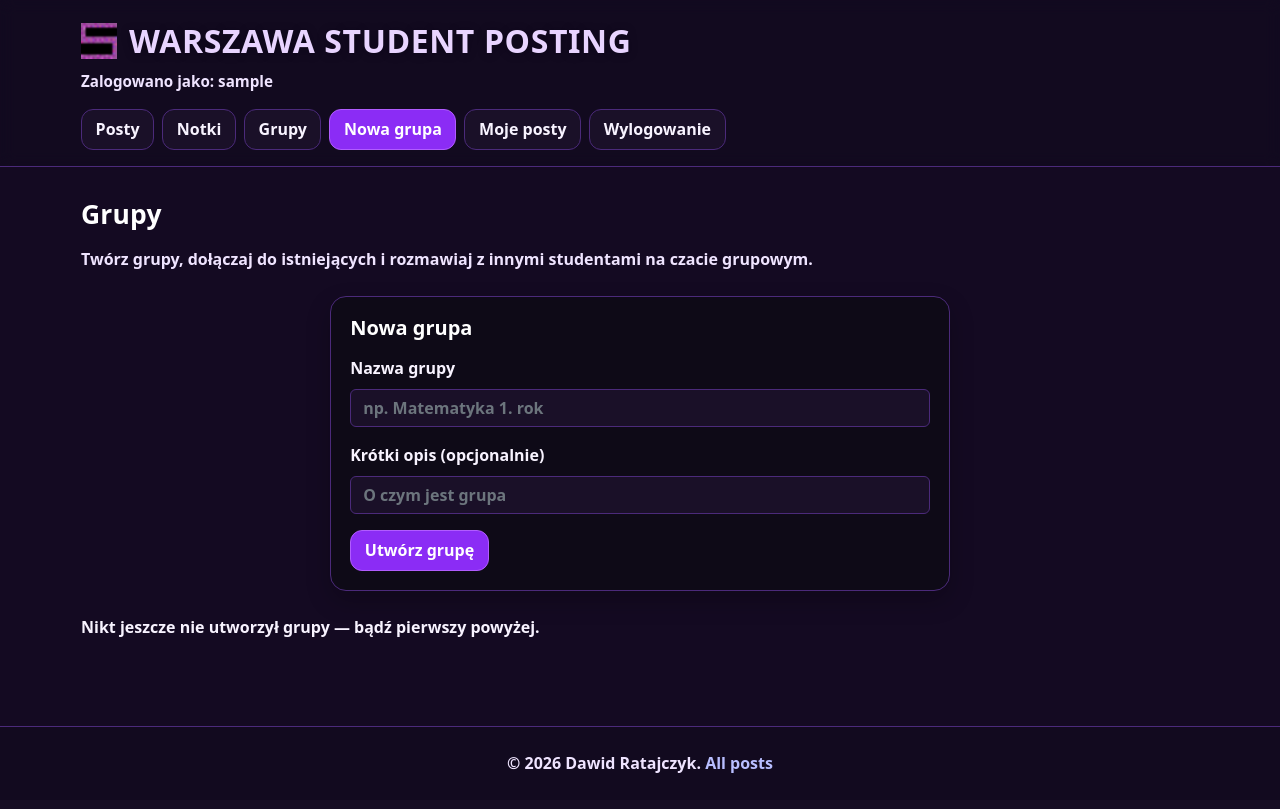
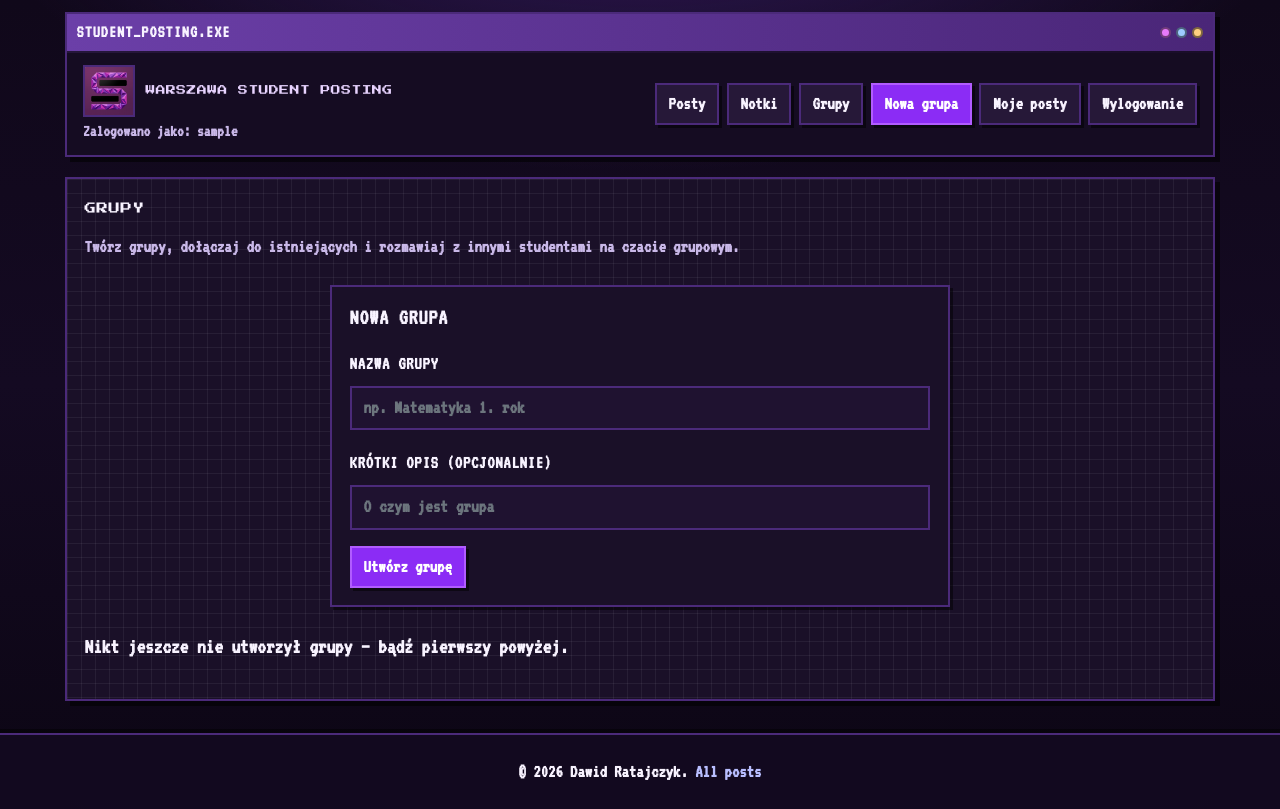
Before and after one commit to Dawid-Ratajczyk/StudentPosting2.0, a Flask app: page /grupy in a window 1280 px wide. Before the commit the page ends 773 px from the top, so only its background shows below. Run offline with Flask 3, Linux system fonts and the light colour scheme; the visitor is signed in with stand-in values (Sample User, id 1); data that the repository does not hold is empty.

Commit message:
New y2k/retro graphic style, new site symbol

```diff
--- a/app.py
+++ b/app.py
@@ -318,9 +318,9 @@ def add_cache_and_security_headers(response):
         "Content-Security-Policy",
         "default-src 'self'; "
         "script-src 'self' https://cdn.jsdelivr.net 'unsafe-inline'; "
-        "style-src 'self' https://cdn.jsdelivr.net 'unsafe-inline'; "
+        "style-src 'self' https://cdn.jsdelivr.net https://fonts.googleapis.com 'unsafe-inline'; "
         "img-src 'self' data: blob:; "
-        "font-src 'self' https://cdn.jsdelivr.net data:; "
+        "font-src 'self' https://cdn.jsdelivr.net https://fonts.gstatic.com data:; "
         "connect-src 'self'; "
         "base-uri 'self'; "
         "form-action 'self'",
--- a/static/styles.css
+++ b/static/styles.css
@@ -1,13 +1,31 @@
+/* Retro „okna” + VT323 / Press Start 2P — paleta ciemnego fioletu jak wcześniej (#140a22, #4b2a7a, akcenty) */
+
 :root {
-  --bg: #140a22;
-  --surface: #1a1028;
-  --surface-soft: #221432;
+  --bg-deep: #0c0614;
+  --bg-mid: #140a22;
+  --bg-soft: #1a1028;
+  --surface: #1f1230;
+  --surface-2: #261838;
   --border: #4b2a7a;
+  --ink: #050208;
   --text: #f8f3ff;
-  --muted: #efe4ff;
+  --muted: #c9b8e8;
   --primary: #b15cff;
   --primary-strong: #8b2cf5;
-  --success: #22c55e;
+  --titlebar: #4a2678;
+  --titlebar-bright: #6b3fa8;
+  --nav-body: #150c22;
+  --accent-hot: #e879f9;
+  --grid-line: rgba(255, 255, 255, 0.06);
+  --retro-radius: 0;
+  --retro-border: 2px solid var(--border);
+  --retro-border-ink: 2px solid rgba(0, 0, 0, 0.65);
+  --retro-shadow: 5px 5px 0 rgba(0, 0, 0, 0.55);
+  --retro-shadow-sm: 3px 3px 0 rgba(0, 0, 0, 0.5);
+  --success-retro: #1e4d32;
+  --success-text: #c8ffd4;
+  --warning-retro: #4a3a12;
+  --warning-text: #ffe8a8;
 }
 
 * {
@@ -15,17 +33,23 @@
 }
 
 html {
-  background-color: var(--bg);
+  background-color: var(--bg-mid);
+  background-image:
+    radial-gradient(ellipse 100% 70% at 50% -15%, #301858 0%, transparent 52%),
+    linear-gradient(180deg, #10081a 0%, var(--bg-mid) 48%, var(--bg-deep) 100%);
   color-scheme: dark;
 }
 
 body {
   margin: 0;
+  font-family: "VT323", ui-monospace, "Courier New", monospace;
+  font-size: 1.35rem;
+  line-height: 1.45;
   color: var(--text);
-  background-color: var(--bg) !important;
+  background: radial-gradient(ellipse 100% 70% at 50% -15%, #301858 0%, transparent 52%),
+    linear-gradient(180deg, #10081a 0%, var(--bg-mid) 48%, var(--bg-deep) 100%) !important;
+  background-attachment: fixed !important;
   min-height: 100vh;
-  font-weight: 500;
-  line-height: 1.55;
   text-rendering: optimizeLegibility;
 }
 
@@ -37,41 +61,93 @@ a {
 a:hover,
 a:focus,
 a:active {
-  text-decoration: none;
+  text-decoration: underline;
+  text-underline-offset: 3px;
 }
 
 .app-shell {
   min-height: 100vh;
   display: flex;
   flex-direction: column;
-  background-color: var(--bg);
+  background: transparent;
 }
 
-.topbar {
-  border-bottom: 1px solid var(--border);
-  background: rgba(18, 10, 32, 0.9);
-  backdrop-filter: blur(8px);
+/* --- Pasek nawigacji jako „okno” --- */
+.topbar.retro-window {
+  border: var(--retro-border);
+  box-shadow: var(--retro-shadow);
+  background: var(--bg-soft);
+  border-radius: var(--retro-radius);
+  margin: 0.75rem auto 0;
+  max-width: 1150px;
+  width: calc(100% - 1.5rem);
   position: sticky;
-  top: 0;
-  z-index: 10;
+  top: 0.5rem;
+  z-index: 20;
+  backdrop-filter: none;
 }
 
-.topbar-inner {
-  max-width: 1150px;
-  margin: 0 auto;
-  padding: 1rem;
+.retro-titlebar {
+  display: flex;
+  align-items: center;
+  justify-content: space-between;
+  gap: 0.5rem;
+  padding: 0.35rem 0.6rem;
+  background: linear-gradient(90deg, var(--titlebar-bright) 0%, var(--titlebar) 100%);
+  border-bottom: var(--retro-border-ink);
+  color: var(--text);
+  font-size: 1.1rem;
+  letter-spacing: 0.06em;
+  text-transform: uppercase;
+  font-weight: 700;
+}
+
+.retro-titlebar-label {
+  white-space: nowrap;
+  overflow: hidden;
+  text-overflow: ellipsis;
+}
+
+.retro-titlebar-controls {
+  display: flex;
+  gap: 5px;
+  flex-shrink: 0;
+}
+
+.retro-titlebar-controls i {
+  display: block;
+  width: 11px;
+  height: 11px;
+  border-radius: 50%;
+  border: 2px solid rgba(0, 0, 0, 0.5);
+  background: #e879f9;
+}
+
+.retro-titlebar-controls i:nth-child(2) {
+  background: #9ecbff;
+}
+
+.retro-titlebar-controls i:nth-child(3) {
+  background: #ffd080;
+}
+
+.topbar-inner.retro-window-body {
+  max-width: none;
+  margin: 0;
+  padding: 0.75rem 1rem;
   display: flex;
   justify-content: space-between;
   align-items: center;
   gap: 1rem;
   flex-wrap: wrap;
+  background: var(--nav-body);
 }
 
 .topbar-brand-block {
   display: flex;
   flex-direction: column;
   align-items: flex-start;
-  gap: 0.25rem;
+  gap: 0.15rem;
   min-width: 0;
   flex: 1 1 auto;
 }
@@ -89,10 +165,9 @@ a:active {
 .brand {
   display: flex;
   align-items: center;
-  gap: 0.75rem;
-  font-weight: 800;
-  letter-spacing: 0.4px;
-  text-shadow: 0 1px 10px rgba(0, 0, 0, 0.25);
+  gap: 0.65rem;
+  font-weight: 700;
+  letter-spacing: 0.02em;
   text-decoration: none !important;
 }
 
@@ -104,22 +179,27 @@ a:active {
 }
 
 .brand-title {
-  font-size: clamp(1.35rem, 2.8vw, 2rem);
-  font-weight: 900;
-  letter-spacing: 0.6px;
+  font-family: "Press Start 2P", "VT323", monospace;
+  font-size: clamp(0.45rem, 2.1vw, 0.62rem);
+  line-height: 1.5;
+  font-weight: 400;
+  letter-spacing: 0.04em;
   text-transform: uppercase;
   color: #e8d4ff;
 }
 
 .brand img {
-  width: 36px;
-  height: 36px;
+  width: 52px;
+  height: 52px;
+  border: 2px solid var(--border);
   border-radius: 0;
+  object-fit: contain;
+  image-rendering: auto;
 }
 
 .user-chip {
   color: var(--muted);
-  font-size: 0.95rem;
+  font-size: 1.05rem;
   font-weight: 600;
 }
 
@@ -127,25 +207,28 @@ a:active {
 .topbar-nav-panel {
   display: flex;
   flex-wrap: wrap;
-  gap: 0.5rem;
+  gap: 0.45rem;
   align-items: center;
 }
 
 .btn-custom {
-  border: 1px solid var(--border);
-  background: var(--surface);
+  border: var(--retro-border);
+  background: var(--surface-2);
   color: var(--text);
-  border-radius: 12px;
-  padding: 0.45rem 0.85rem;
+  border-radius: var(--retro-radius);
+  padding: 0.35rem 0.75rem;
   font-weight: 700;
-  transition: transform 0.15s ease, border-color 0.15s ease, background 0.2s ease;
+  font-size: 1.15rem;
+  box-shadow: var(--retro-shadow-sm);
   text-decoration: none !important;
+  transition: transform 0.08s ease, box-shadow 0.08s ease, background 0.12s ease;
 }
 
 .btn-custom:hover {
   border-color: var(--primary);
-  background: var(--surface-soft);
-  transform: translateY(-1px);
+  background: #321f4a;
+  transform: translate(1px, 1px);
+  box-shadow: 2px 2px 0 rgba(0, 0, 0, 0.65);
   text-decoration: none !important;
 }
 
@@ -167,25 +250,39 @@ a:active {
   color: #fff;
 }
 
-.page {
+.page.retro-main-panel {
   width: 100%;
   max-width: 1150px;
-  margin: 2rem auto;
-  padding: 0 1rem;
+  margin: 1.25rem auto 2rem;
+  padding: 1.25rem 1.1rem;
+  background-color: var(--bg-soft);
+  background-image:
+    linear-gradient(var(--grid-line) 1px, transparent 1px),
+    linear-gradient(90deg, var(--grid-line) 1px, transparent 1px);
+  background-size: 14px 14px;
+  border: var(--retro-border);
+  box-shadow: var(--retro-shadow);
+  border-radius: var(--retro-radius);
 }
 
 .section-title {
-  font-size: 1.65rem;
+  font-family: "Press Start 2P", monospace;
+  font-size: clamp(0.55rem, 2.4vw, 0.72rem);
+  line-height: 1.6;
   margin-bottom: 1rem;
-  font-weight: 800;
-  letter-spacing: 0.2px;
-  color: #ffffff;
+  font-weight: 400;
+  letter-spacing: 0.04em;
+  color: var(--text);
+  text-transform: uppercase;
 }
 
 .formbox h1 {
-  color: #ffffff;
-  font-weight: 900;
-  letter-spacing: 0.3px;
+  font-family: "Press Start 2P", monospace;
+  color: var(--text);
+  font-weight: 400;
+  font-size: 0.85rem;
+  line-height: 1.6;
+  letter-spacing: 0.04em;
 }
 
 .posts-grid {
@@ -351,50 +458,85 @@ body.no-scroll {
 .formbox {
   max-width: 620px;
   margin: 0 auto;
-  border: 1px solid var(--border);
-  background: rgba(14, 10, 22, 0.92);
-  border-radius: 16px;
-  padding: 1.2rem;
-  box-shadow: 0 10px 24px rgba(0, 0, 0, 0.24);
+  border: var(--retro-border);
+  background: var(--bg-soft);
+  border-radius: var(--retro-radius);
+  padding: 1.1rem;
+  box-shadow: var(--retro-shadow-sm);
 }
 
 .form-label {
   color: var(--text);
   font-weight: 700;
+  font-size: 1.15rem;
+  text-transform: uppercase;
+  letter-spacing: 0.04em;
 }
 
 .form-control,
 .form-control:focus {
   background: var(--surface);
   color: var(--text);
-  border: 1px solid var(--border);
+  border: var(--retro-border);
   font-weight: 600;
+  font-size: 1.2rem;
+  border-radius: 0;
+  box-shadow: none;
 }
 
 .form-text {
   color: var(--muted);
-  font-weight: 700;
+  font-weight: 600;
 }
 
-.site-footer {
+.site-footer.retro-footer {
   margin-top: auto;
-  border-top: 1px solid var(--border);
-  background: rgba(18, 10, 32, 0.9);
+  border-top: var(--retro-border);
+  background: rgba(18, 10, 32, 0.95);
+  box-shadow: 0 -4px 0 rgba(0, 0, 0, 0.45);
 }
 
 .site-footer p {
   margin: 0;
-  color: var(--muted);
+  color: var(--text);
   font-weight: 700;
+  font-size: 1.15rem;
 }
 
 .site-footer a {
   color: #b8beff;
+  font-weight: 800;
+}
+
+/* Toasty — czytelne na ciemnym tle */
+.app-toast.text-bg-success {
+  background-color: var(--success-retro) !important;
+  color: var(--success-text) !important;
+  border: 2px solid #3d9960 !important;
+  box-shadow: var(--retro-shadow-sm);
+}
+
+.app-toast.text-bg-warning {
+  background-color: var(--warning-retro) !important;
+  color: var(--warning-text) !important;
+  border: 2px solid #a08030 !important;
+  box-shadow: var(--retro-shadow-sm);
+}
+
+.app-toast .btn-close {
+  filter: invert(1);
+  opacity: 0.75;
 }
 
 @media (max-width: 768px) {
-  .topbar-inner {
-    padding: 0.75rem 0.85rem;
+  .topbar.retro-window {
+    width: calc(100% - 1rem);
+    margin: 0.5rem auto 0;
+    top: 0.35rem;
+  }
+
+  .topbar-inner.retro-window-body {
+    padding: 0.65rem 0.75rem;
     gap: 0.5rem 0.75rem;
     align-items: flex-start;
     flex-wrap: wrap;
@@ -636,8 +778,24 @@ body.no-scroll {
   word-break: break-word;
   font-weight: 600;
   color: var(--text);
+  font-size: 1.15rem;
 }
 
 .chat-compose {
   max-width: 100%;
 }
+
+.retro-lead {
+  color: var(--muted) !important;
+  font-weight: 600 !important;
+  font-size: 1.15rem;
+}
+
+.retro-subheading {
+  color: var(--text) !important;
+  font-weight: 800 !important;
+  font-family: "VT323", monospace;
+  font-size: 1.4rem;
+  text-transform: uppercase;
+  letter-spacing: 0.04em;
+}
--- a/templates/base.html
+++ b/templates/base.html
@@ -4,6 +4,9 @@
     <meta charset="UTF-8">
     <meta name="viewport" content="width=device-width, initial-scale=1">
     <title>Warszawa Student Posting</title>
+    <link rel="preconnect" href="https://fonts.googleapis.com">
+    <link rel="preconnect" href="https://fonts.gstatic.com" crossorigin>
+    <link href="https://fonts.googleapis.com/css2?family=Press+Start+2P&family=VT323&display=swap" rel="stylesheet">
     <script src="{{ url_for('static', filename='myScript.js', v='5') }}" defer></script>
     <link rel="icon" href="{{ url_for('static', filename='favicon.ico') }}" type="image/x-icon">
     <link href="https://cdn.jsdelivr.net/npm/bootstrap@5.2.3/dist/css/bootstrap.min.css" rel="stylesheet" integrity="sha384-rbsA2VBKQhggwzxH7pPCaAqO46MgnOM80zW1RWuH61DGLwZJEdK2Kadq2F9CUG65" crossorigin="anonymous">
@@ -12,11 +15,15 @@
 </head>
 <body>
 <div class="app-shell">
-    <nav class="topbar">
-        <div class="topbar-inner">
+    <nav class="topbar retro-window" aria-label="Główna nawigacja">
+        <div class="retro-titlebar">
+            <span class="retro-titlebar-label">student_posting.exe</span>
+            <span class="retro-titlebar-controls" aria-hidden="true"><i></i><i></i><i></i></span>
+        </div>
+        <div class="topbar-inner retro-window-body">
             <div class="topbar-brand-block">
                 <a href="{{ url_for('index') }}" class="brand">
-                    <img src="{{ url_for('static', filename='favicon.ico') }}" alt="logo">
+                    <img src="{{ url_for('static', filename='symbol.png') }}" alt="" width="52" height="52">
                     <span class="brand-title">Warszawa Student Posting</span>
                 </a>
                 {% if 'uzytkownik' in session %}
@@ -46,11 +53,11 @@
         </div>
     </nav>
 
-    <main class="page">
+    <main class="page retro-main-panel">
         {% block content %}{% endblock %}
     </main>
 
-    <footer class="site-footer py-4">
+    <footer class="site-footer py-4 retro-footer">
         <div class="container">
         {% with messages = get_flashed_messages(with_categories=true) %}
             {% if messages %}
--- a/templates/grupy.html
+++ b/templates/grupy.html
@@ -1,7 +1,7 @@
 {% extends 'base.html' %}
 {% block content %}
 <h2 class="section-title">Grupy</h2>
-<p class="text-muted mb-4" style="color: var(--muted) !important; font-weight: 600;">
+<p class="text-muted mb-4 retro-lead">
     Twórz grupy, dołączaj do istniejących i rozmawiaj z innymi studentami na czacie grupowym.
 </p>
 
@@ -9,7 +9,7 @@
 <p style="font-weight: 700;">Aby tworzyć grupy i pisać na czacie, <a href="{{ url_for('logowanie') }}">zaloguj się</a>.</p>
 {% else %}
 <div id="nowa-grupa" class="formbox mb-4">
-    <h3 class="h5 mb-3" style="color: #fff; font-weight: 800;">Nowa grupa</h3>
+    <h3 class="h5 mb-3 retro-subheading">Nowa grupa</h3>
     <form method="POST" action="{{ url_for('grupy') }}">
         <input type="hidden" name="csrf_token" value="{{ csrf_token }}">
         <div class="mb-3">
```
Also changed, not shown: other parts of static/styles.css (+92 -82 lines), static/symbol.png (added).
